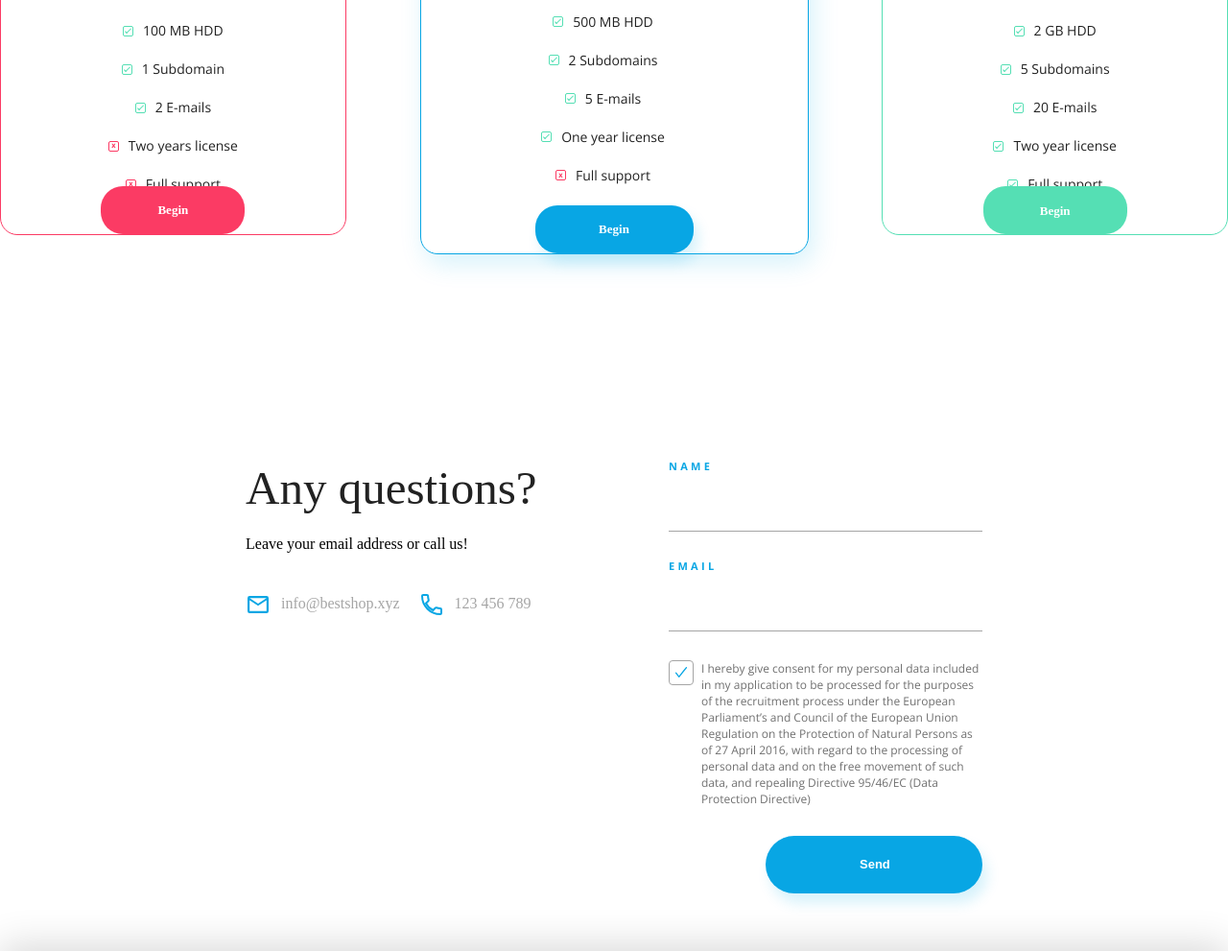
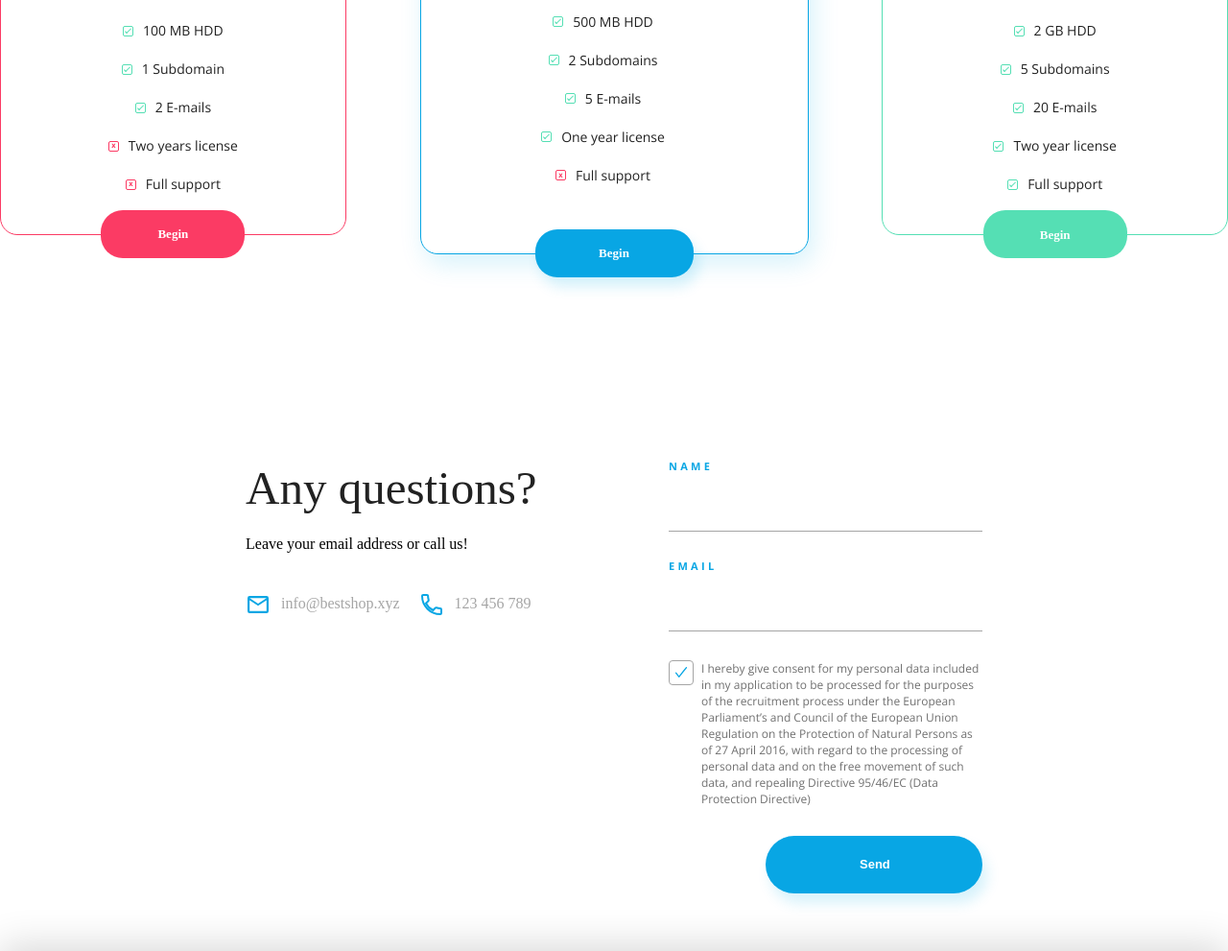
Before and after one commit to yanicorn3000/bestshop, a website built with Vite: page src/index.html in a window 1280 px wide. Shown: the part 3219-4210 px from the top of the page at 96% size. Built offline with nearby package versions, Linux system fonts and the light colour scheme.

Commit message:
dodano translateY do pricing_button

```diff
--- a/src/css/style.css
+++ b/src/css/style.css
@@ -561,7 +561,7 @@ menu {
   position: absolute;
   border: none;
   top: 100%;
-  bottom: 0;
+  transform: translateY(-50%);
   height: 50px;
 }
 
```
